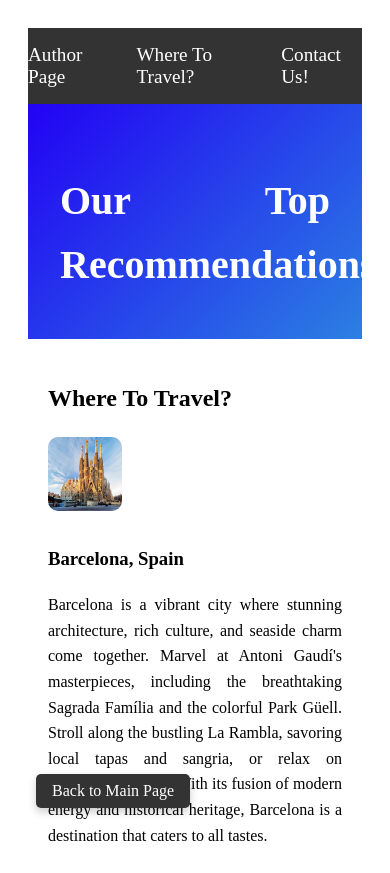
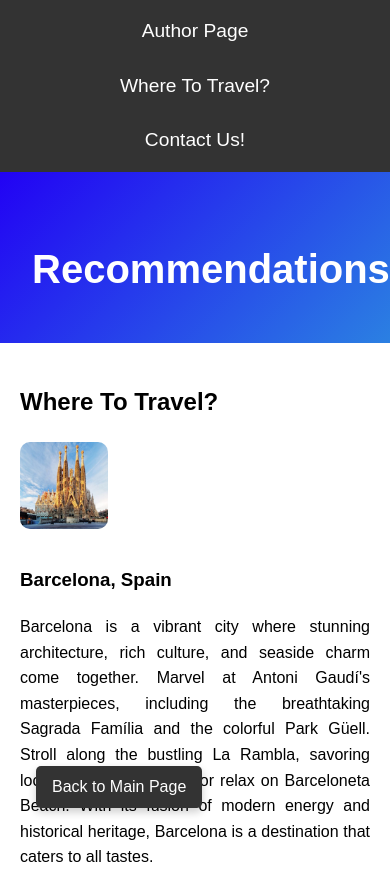
Before and after one commit to tinem685/maria-final-project-demo, a plain HTML site: page testimonials.html in a window 390 px wide. Shown: the top 873 px of the page. Drawn offline with Linux system fonts and the light colour scheme.

Commit message:
made it look good on phone

```diff
--- a/styles.css
+++ b/styles.css
@@ -1,4 +1,5 @@
 body {
+
    /* General Reset */
 body, ul {
     margin: 0;
@@ -299,14 +300,6 @@ body, ul {
     background-color: #0056b3;
 }
 
-@media screen and (max-width: 650px) {
-
-    body{
-        flex-direction: column;
-    }
-
-}
-
 /* Author Page Styling */
 .author-bio, .skills-experience, .awards {
     margin: 2rem auto;
@@ -352,10 +345,6 @@ article {
     margin-bottom: 30px; /* Space between articles */
 }
 
-.testimonials-page {
-    padding: 20px;
-}
-
 .testimonials-page .travel-recommendations {
     max-width: 900px;
     margin: 0 auto;
@@ -373,3 +362,45 @@ article {
     text-align: justify;
     line-height: 1.6;
 }
+
+body {
+    margin: 0;
+    font-family: Arial, sans-serif;
+    line-height: 1.6;
+}
+
+.navbar {
+    display: flex;
+    justify-content: space-between;
+    align-items: center;
+    padding: 1em;
+}
+
+.nav-links {
+    display: flex;
+    gap: 1em;
+    list-style: none;
+}
+
+.nav-item {
+    text-decoration: none;
+    color: #333;
+}
+
+@media (max-width: 768px) {
+    .nav-links {
+        flex-direction: column;
+        align-items: center;
+    }
+}
+
+.hero-section {
+    text-align: center;
+    padding: 4em 1em;
+}
+
+.welcome-section {
+    max-width: 800px;
+    margin: auto;
+    padding: 2em;
+}
--- a/testimonials.html
+++ b/testimonials.html
@@ -18,7 +18,7 @@
     </header>
 
     <section class="hero-section testimonials-hero">
-        <h1>Our Top Recommendations</h1>
+        <h1>Recommendations</h1>
     </section>
 
         <section class="travel-recommendations">
```
